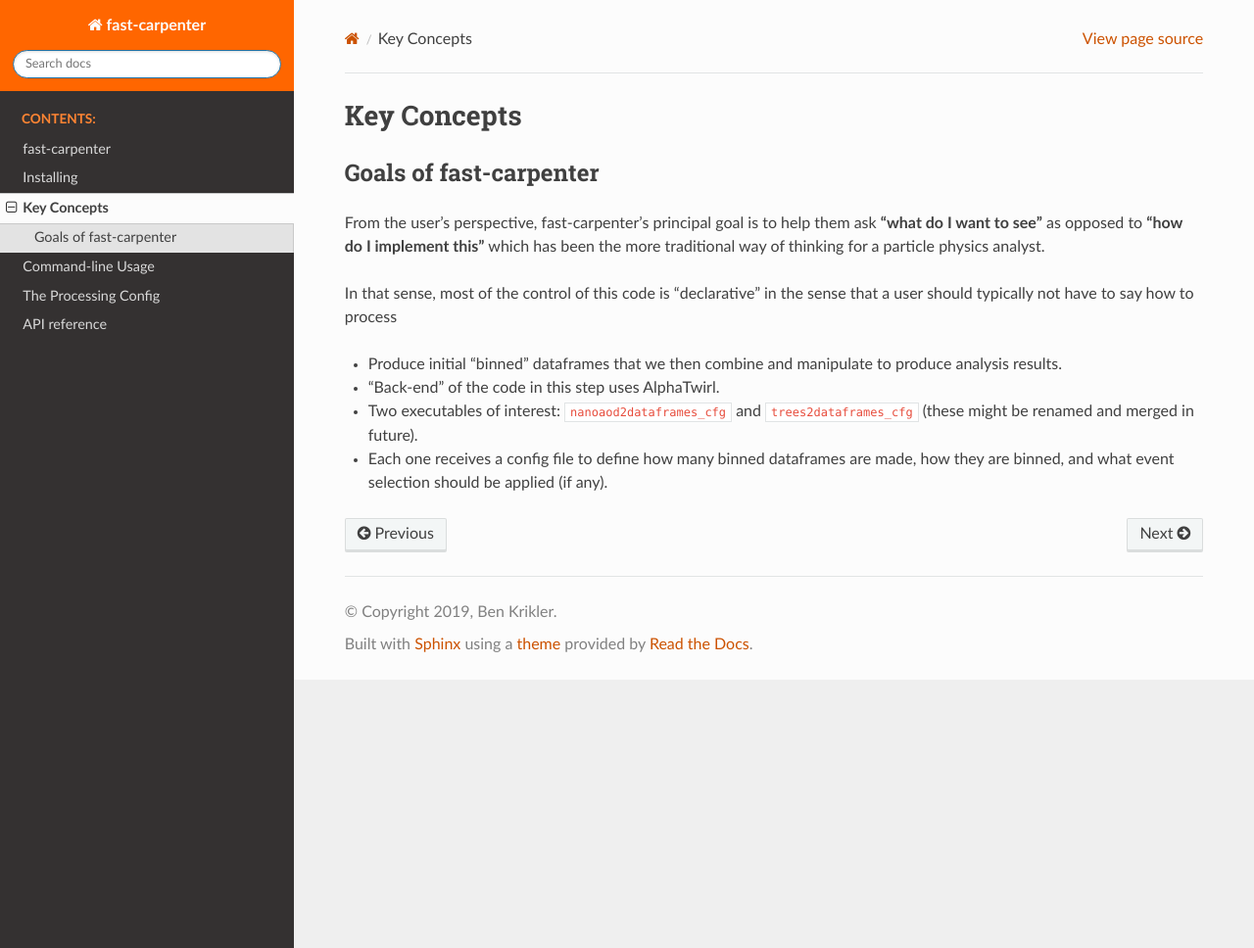
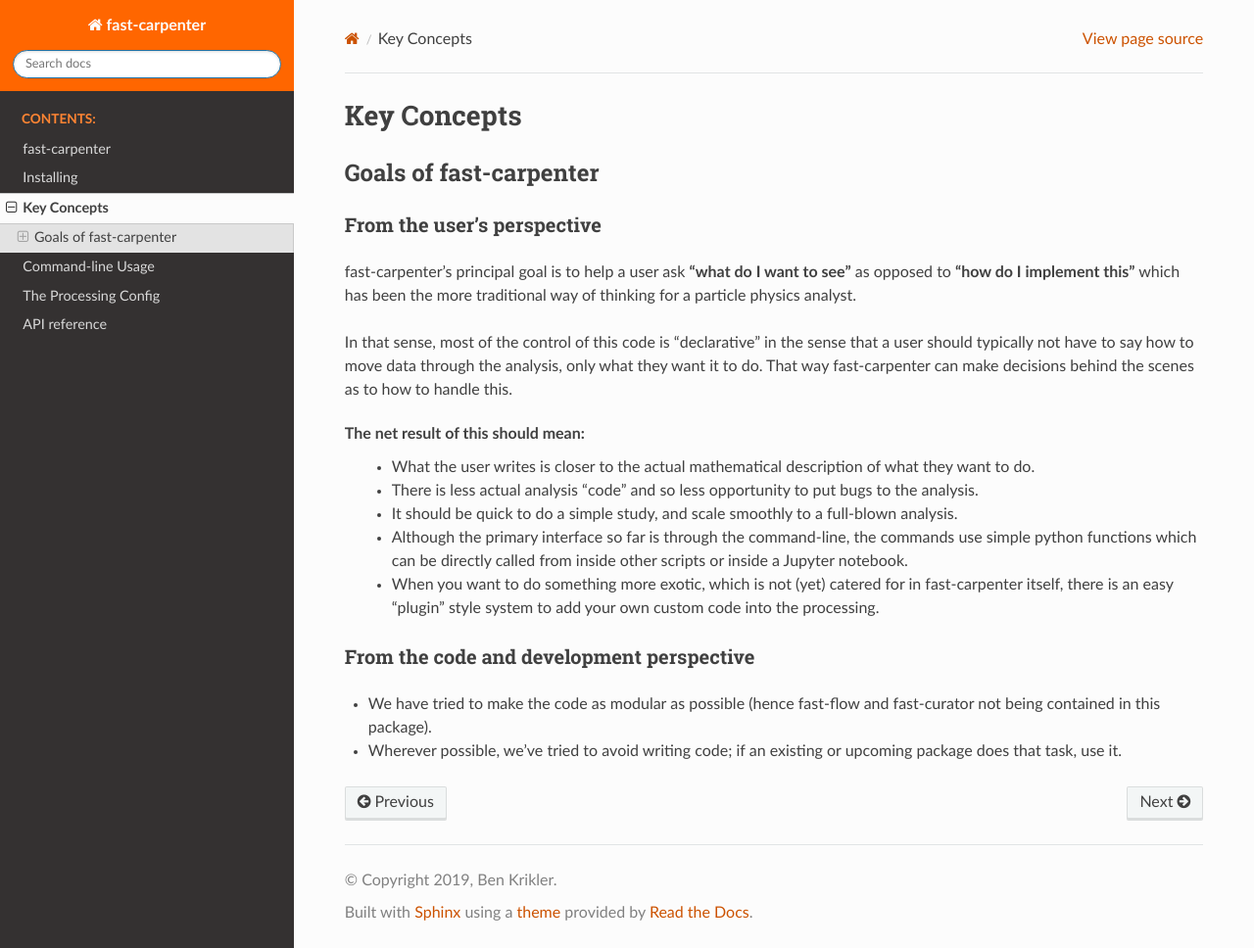
Before and after one commit to FAST-HEP/fast-carpenter, a Sphinx documentation site: the page built from docs/philosophy.rst, in a window 1280 px wide and 968 px high. Shown: the whole window at 98% size. Built offline with Sphinx 7.4.7 and the Read the Docs theme 2.0.0, drawn with Linux system fonts in a browser that asks for light colours.

Commit message:
Finish draft philosophy

```diff
--- a/docs/philosophy.rst
+++ b/docs/philosophy.rst
@@ -3,13 +3,22 @@
 
 Goals of fast-carpenter
 -----------------------
-From the user's perspective, fast-carpenter's principal goal is to help them ask **"what do I want to see"** as opposed to **"how do I implement this"** which has been the more traditional way of thinking for a particle physics analyst.
 
-In that sense, most of the control of this code is "declarative" in the sense that a user should typically not have to say how to process
+From the user's perspective
+^^^^^^^^^^^^^^^^^^^^^^^^^^^
+fast-carpenter's principal goal is to help a user ask **"what do I want to see"** as opposed to **"how do I implement this"** which has been the more traditional way of thinking for a particle physics analyst.
 
+In that sense, most of the control of this code is "declarative" in the sense that a user should typically not have to say how to move data through the analysis, only what they want it to do.
+That way fast-carpenter can make decisions behind the scenes as to how to handle this.
 
+The net result of this should mean:
+ * What the user writes is closer to the actual mathematical description of what they want to do.
+ * There is less actual analysis "code" and so less opportunity to put bugs to the analysis.
+ * It should be quick to do a simple study, and scale smoothly to a full-blown analysis.
+ * Although the primary interface so far is through the command-line, the commands use simple python functions which can be directly called from inside other scripts or inside a Jupyter notebook.
+ * When you want to do something more exotic, which is not (yet) catered for in fast-carpenter itself, there is an easy "plugin" style system to add your own custom code into the processing.
 
-* Produce initial "binned" dataframes that we then combine and manipulate to produce analysis results.
-* "Back-end" of the code in this step uses AlphaTwirl.
-* Two executables of interest: ``nanoaod2dataframes_cfg`` and ``trees2dataframes_cfg`` (these might be renamed and merged in future).
-* Each one receives a config file to define how many binned dataframes are made, how they are binned, and what event selection should be applied (if any).
+From the code and development perspective
+^^^^^^^^^^^^^^^^^^^^^^^^^^^^^^^^^^^^^^^^^
+* We have tried to make the code as modular as possible (hence fast-flow and fast-curator not being contained in this package).
+* Wherever possible, we've tried to avoid writing code; if an existing or upcoming package does that task, use it.
```
